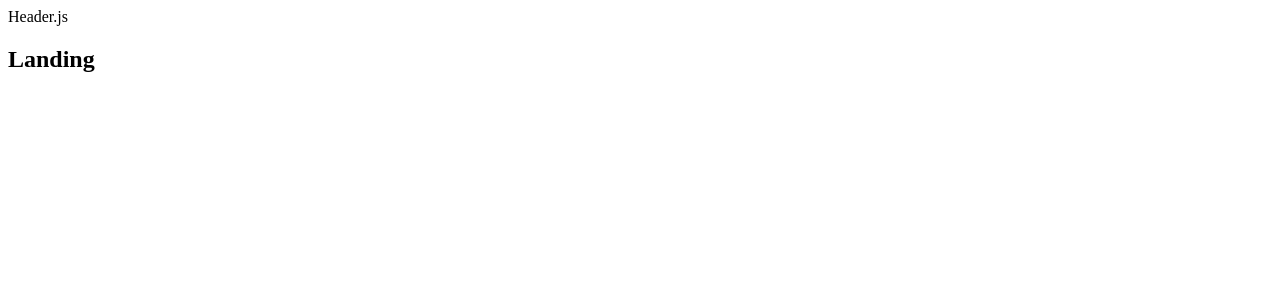
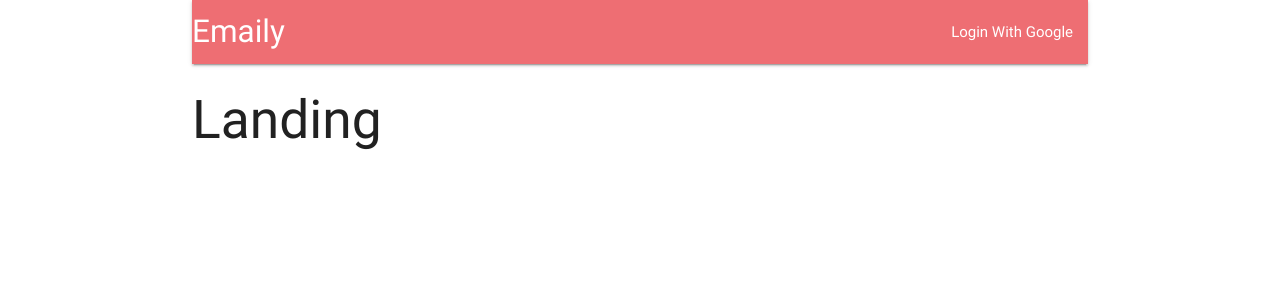
Before and after one commit to Jatin-007/Emaily, a React (Create React App) app in the folder client/: page / in a window 1280 px wide. Shown: the top 300 px of the page. Built offline with nearby package versions, Linux system fonts and the light colour scheme.

Commit message:
Working with Header and setting up Redux

```diff
--- /dev/null
+++ b/client/src/actions/index.js
@@ -0,0 +1,6 @@
+import axios from 'axios';
+import {FETCH_USER} from './types';
+
+const fetchUser = ()=> {
+    axios.get('/api/current_user');
+};
--- /dev/null
+++ b/client/src/actions/types.js
@@ -0,0 +1 @@
+export const FETCH_USER = 'fetch_user';
--- a/client/src/components/App.js
+++ b/client/src/components/App.js
@@ -10,7 +10,7 @@
 
 const App = ()=> {
     return (
-        <div>
+        <div className = "container">
             <BrowserRouter>
                 <div>
                     <Header />
--- a/client/src/components/Header.js
+++ b/client/src/components/Header.js
@@ -3,9 +3,19 @@
 class Header extends Component {
     render () {
         return (
-            <div>
-                Header.js
-            </div>
+            <nav>
+                <div className = "nav-wrapper">
+                    <a className = "left brand-logo">
+                        Emaily
+                    </a>
+
+                    <ul className="right">
+                        <li>
+                            <a>Login With Google</a>
+                        </li>
+                    </ul>
+                </div>
+            </nav>
         );
     }
 }
--- a/client/src/index.js
+++ b/client/src/index.js
@@ -1,12 +1,16 @@
+import 'materialize-css/dist/css/materialize.min.css';
 import React from 'react';
 import ReactDOM from 'react-dom';
 import {Provider} from 'react-redux';
 import { createStore, applyMiddleware} from 'redux';
+import reduxThunk from 'redux-thunk';
 
-import App from './components/App'
-import reducers from './reducers'
+import App from './components/App';
+import reducers from './reducers';
 
-const store = createStore(reducers, {}, applyMiddleware());
+
+
+const store = createStore(reducers, {}, applyMiddleware(reduxThunk));
 
 ReactDOM.render(
     <Provider store={store}><App /></Provider>,
```
Also changed, not shown: client/package.json (+6 -1 lines), 1 other file (tests, documents, lock files or other folders).
